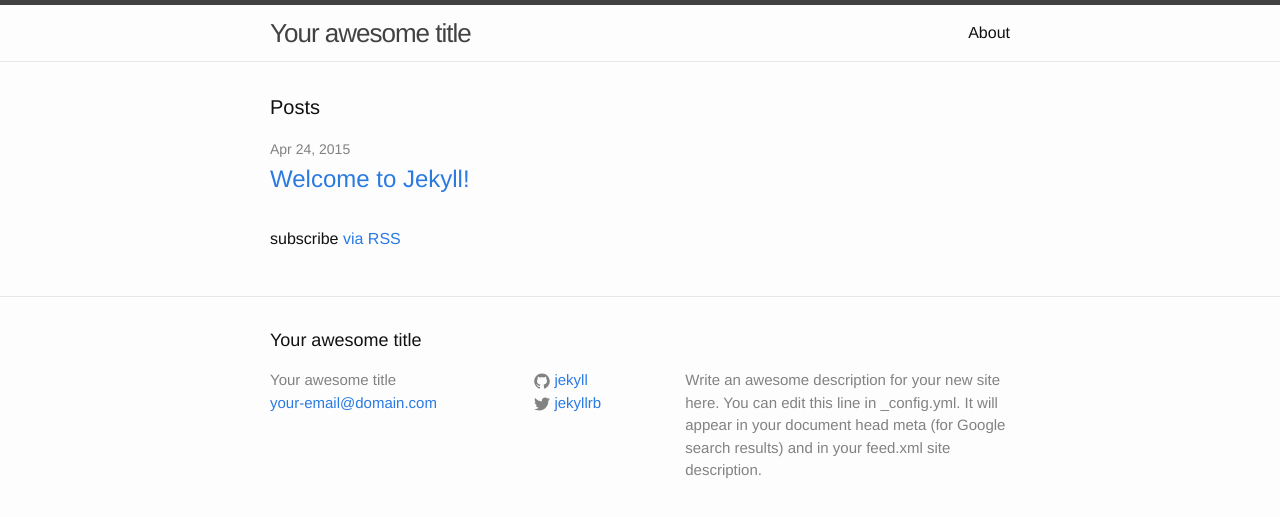
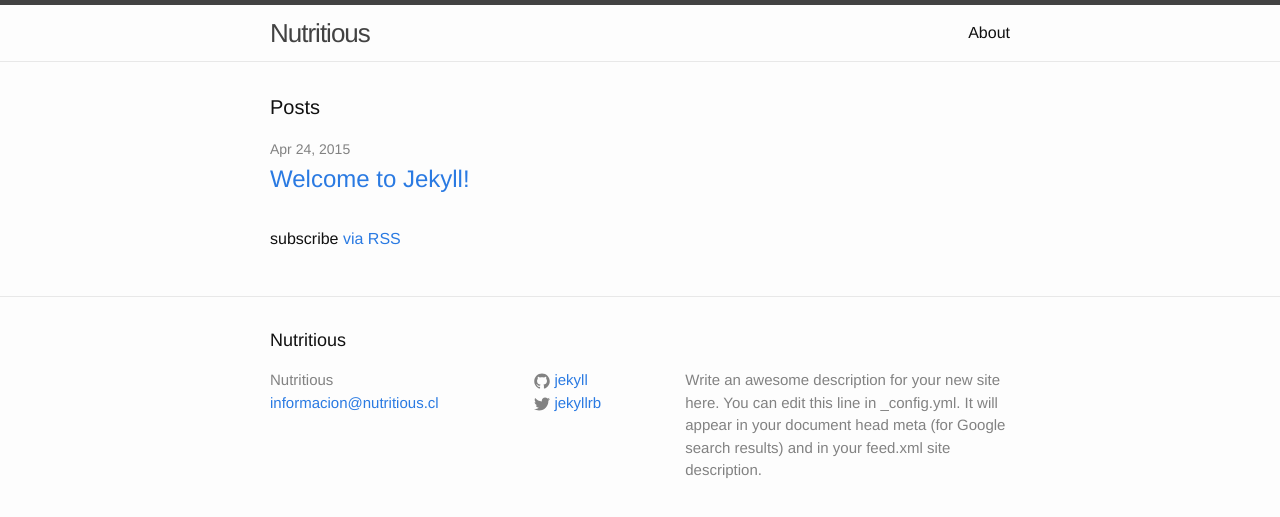
Before and after one commit to JorgeMartinez90/Nutritious, a Jekyll site: the page built from index.html, in a window 1280 px wide. Shown: the top 517 px of the page. Built offline with Jekyll 4.4.1, drawn with Linux system fonts in a browser that asks for light colours.

Commit message:
modificacion de titulo de la pagina y mail, queda con nombre nutritious en la clase _config.yml

```diff
--- a/_config.yml
+++ b/_config.yml
@@ -1,12 +1,12 @@
 # Site settings
-title: Your awesome title
-email: your-email@domain.com
+title: Nutritious
+email: informacion@nutritious.cl
 description: > # this means to ignore newlines until "baseurl:"
   Write an awesome description for your new site here. You can edit this
   line in _config.yml. It will appear in your document head meta (for
   Google search results) and in your feed.xml site description.
 baseurl: "" # the subpath of your site, e.g. /blog/
-url: "http://yourdomain.com" # the base hostname & protocol for your site
+url: "http://www.nutritious.cl" # the base hostname & protocol for your site
 twitter_username: jekyllrb
 github_username:  jekyll
 
--- a/_layouts/default.html
+++ b/_layouts/default.html
@@ -1,12 +1,10 @@
 <!DOCTYPE html>
 <html>
-
   {% include head.html %}
 
   <body>
 
     {% include header.html %}
-
     <div class="page-content">
       <div class="wrapper">
         {{ content }}
```
